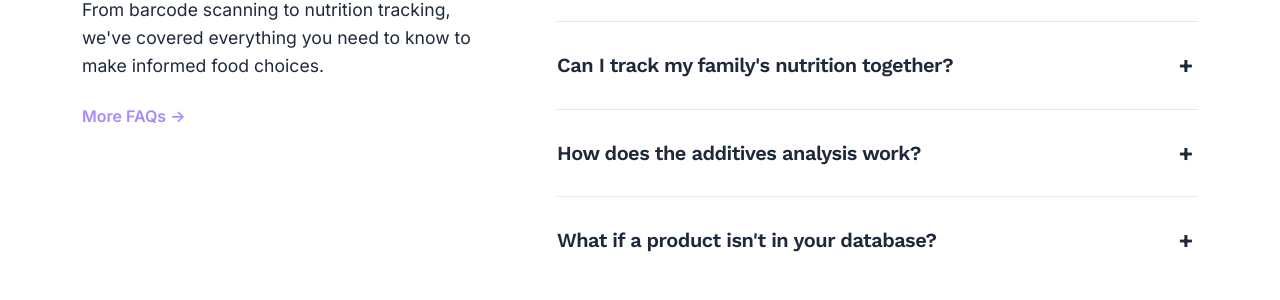
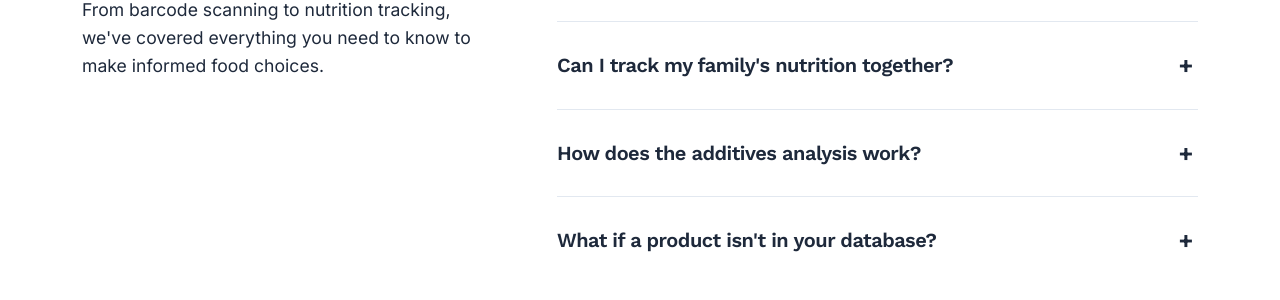
Before and after one commit to DrashtiC07/FoodFacts-k0, a Django app: page / in a window 1280 px wide. Shown: the part 2111-2411 px from the top of the page. Run offline with Django 4.2, Linux system fonts and the light colour scheme.

Commit message:
last commit

```diff
--- a/templates/scanner/index.html
+++ b/templates/scanner/index.html
@@ -528,13 +528,6 @@
           to nutrition tracking, we've covered everything you need to know to
           make informed food choices.
         </p>
-        <a
-          href="#"
-          class="text-decoration-none fw-semibold"
-          style="color: var(--primary-color)"
-        >
-          More FAQs →
-        </a>
       </div>
     </div>
 
```
